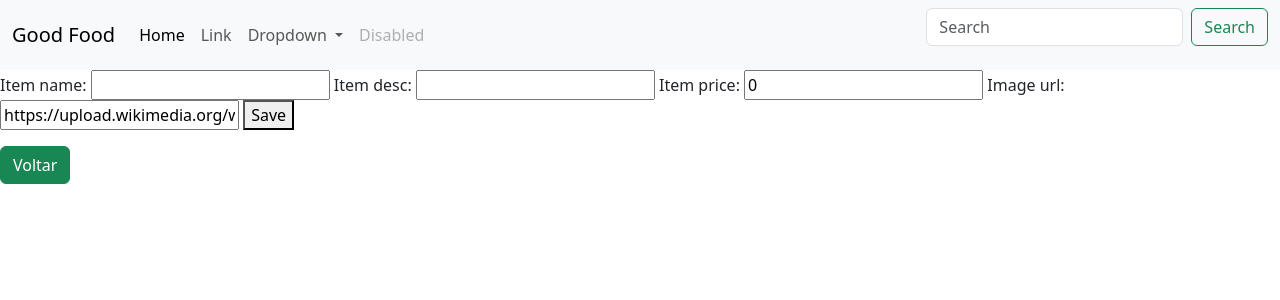
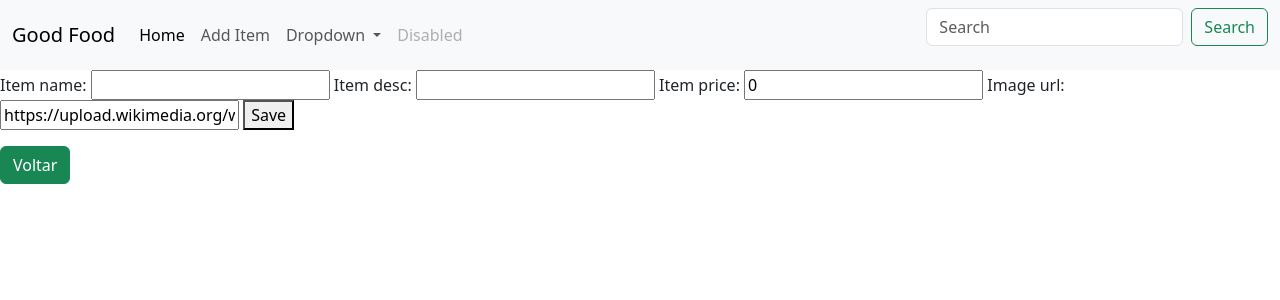
Before and after one commit to wellingtonpc/learning-django, a Django app: page /food/add-item in a window 1280 px wide. Shown: the top 300 px of the page. Run offline with Django 4.2, Linux system fonts and the light colour scheme.

Commit message:
add link to index and add-item in navbar

```diff
--- a/apps/food/templates/food/base.html
+++ b/apps/food/templates/food/base.html
@@ -26,10 +26,10 @@
             <div class="collapse navbar-collapse" id="navbarSupportedContent">
                 <ul class="navbar-nav me-auto mb-2 mb-lg-0">
                     <li class="nav-item">
-                        <a class="nav-link active" aria-current="page" href="#">Home</a>
+                        <a class="nav-link active" aria-current="page" href="{% url 'food:index' %}">Home</a>
                     </li>
                     <li class="nav-item">
-                        <a class="nav-link" href="#">Link</a>
+                        <a class="nav-link" href="{% url 'food:add_item' %}">Add Item</a>
                     </li>
                     <li class="nav-item dropdown">
                         <a class="nav-link dropdown-toggle" href="#" role="button" data-bs-toggle="dropdown"
```
